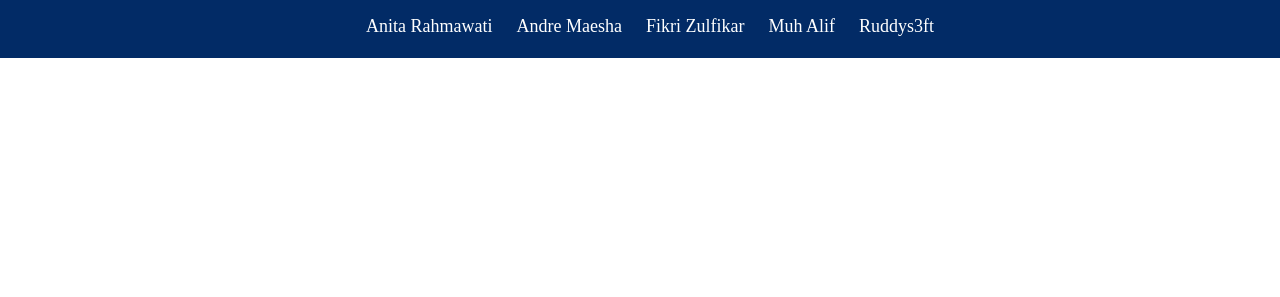
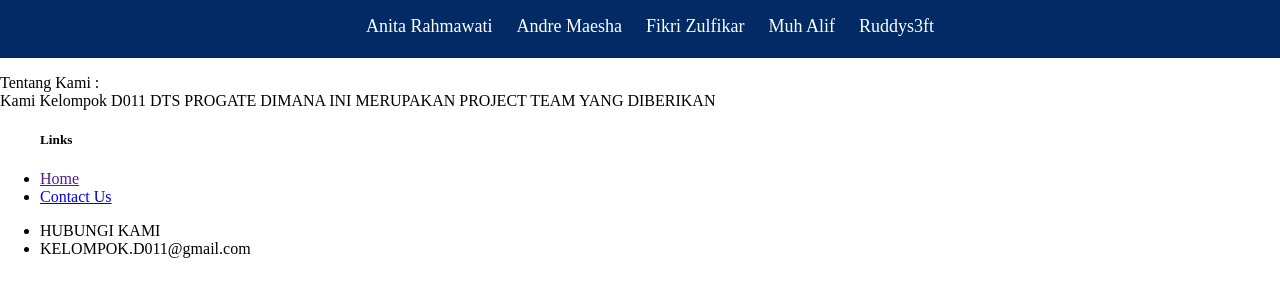
Before and after one commit to Team-Web-D011/Tugas-DTS-Progate, a plain HTML site: page src/index.html in a window 1280 px wide. Shown: the part 405-702 px from the top of the page. Drawn offline with Linux system fonts and the light colour scheme.

Commit message:
Update index.html

```diff
--- a/src/index.html
+++ b/src/index.html
@@ -8,6 +8,7 @@
     <link rel="shortcut icon" href="./images/logo.png" type="image/x-icon">
 
     <link href="https://fonts.googleapis.com/icon?family=Material+Icons" rel="stylesheet">
+    <link href="https://fonts.googleapis.com/css2?family=Poppins:wght@600&display=swap" rel="stylesheet">
     <title>Team D011</title>
 </head>
 <body>
@@ -40,7 +41,20 @@
     </main>
 
     <footer>
-        <!-- footer block hapus aja -->
+        <div class="footer">
+            <div class="aboutus">
+                <p>Tentang Kami : <br>Kami Kelompok D011 DTS PROGATE DIMANA INI MERUPAKAN PROJECT TEAM YANG DIBERIKAN</p>
+            </div>
+            <ul>
+                <h5>Links</h5>
+                <li><a href="">Home</a></li>
+                <li><a href="mailto:example@gmail.com">Contact Us</a></li>
+            </ul>
+            <ul>
+                <li>HUBUNGI KAMI</li>
+                <li>KELOMPOK.D011@gmail.com</li>
+            </ul>
+        </div>
     </footer>
 
     <script src="./scripts/sidenav.js"></script>
```
